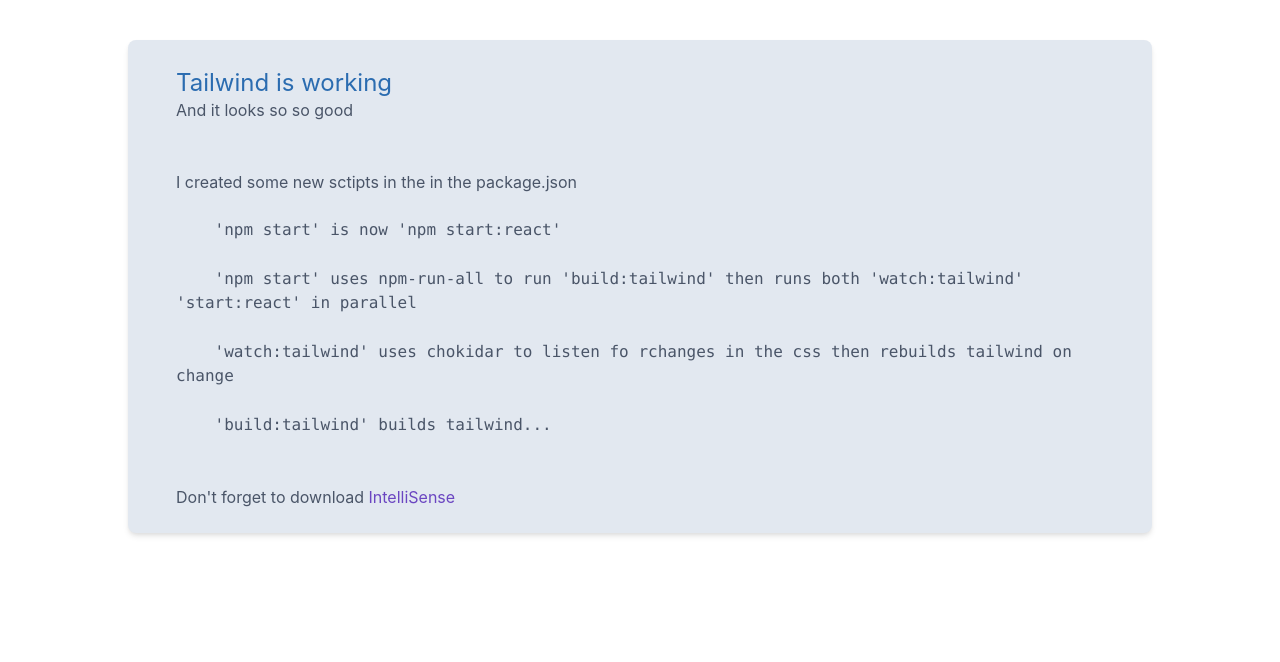
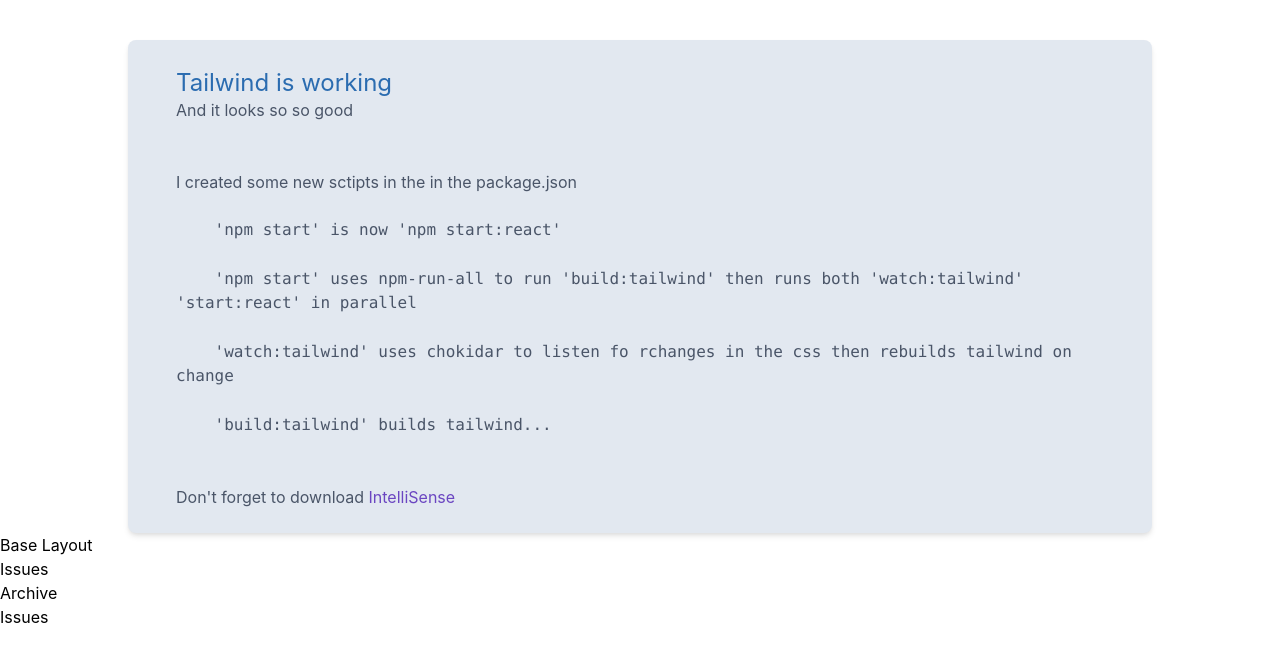
Before and after one commit to SheltonTolbert/squirrel-news-app, a React (Create React App) app: page /issues in a window 1280 px wide. Shown: the top 662 px of the page. Built offline with nearby package versions, Linux system fonts and the light colour scheme; no server answers; the database is empty.

Commit message:
added router for further development

```diff
--- a/src/App.tsx
+++ b/src/App.tsx
@@ -1,5 +1,6 @@
 import React, { FC } from 'react';
-import { firestore, getIssue, getArchive } from './api/firebase';
+import { getIssue, getArchive } from './api/firebase';
+import { BaseLayout } from './layouts/BaseLayout';
 import { LANGUAGES } from './models';
 
 export const App: FC<{}> = ({}) => {
@@ -43,9 +44,8 @@ export const App: FC<{}> = ({}) => {
           </div>
         </div>
       </div>
+      <BaseLayout />
     </div>
-
-
   );
 }
 
--- /dev/null
+++ b/src/layouts/BaseLayout.tsx
@@ -0,0 +1,37 @@
+import React, { FC } from 'react';
+import { Switch, Route, BrowserRouter as Router, Link } from 'react-router-dom';
+import { IssuesPage } from '../pages';
+import { ArchivePage } from '../pages/ArchivePage';
+
+export const BaseLayout: FC = () => {
+  return (
+    <div>
+      <h2>Base Layout</h2>
+      {/* render toolbar and
+             Burger Menu here */}
+      <Router>
+        <div>
+          <nav>
+            <ul>
+              <li>
+                <Link to="/issues">Issues</Link>
+              </li>
+              <li>
+                <Link to="/archive">Archive</Link>
+              </li>
+            </ul>
+          </nav>
+        </div>
+
+        <Switch>
+          <Route path="/issues">
+            <IssuesPage />
+          </Route>
+          <Route path="/archive">
+            <ArchivePage />
+          </Route>
+        </Switch>
+      </Router>
+    </div>
+  )
+}
--- /dev/null
+++ b/src/pages/ArchivePage.tsx
@@ -0,0 +1,7 @@
+import React, { FC } from 'react';
+
+export const ArchivePage: FC = () => {
+    return(
+        <div className="bg-gray-800 text-white">Archive</div>
+    )
+}
--- /dev/null
+++ b/src/pages/IssuesPage.tsx
@@ -0,0 +1,7 @@
+import React, { FC } from 'react';
+
+export const IssuesPage: FC<{}> = () => {
+    return (
+        <div>Issues</div>
+    );
+}
--- /dev/null
+++ b/src/pages/index.ts
@@ -0,0 +1 @@
+export { IssuesPage } from './IssuesPage';
```
Also changed, not shown: package.json (+10 -8 lines), 2 other files (tests, documents, lock files or other folders). Lines whose indentation alone changed are shown as unchanged.
